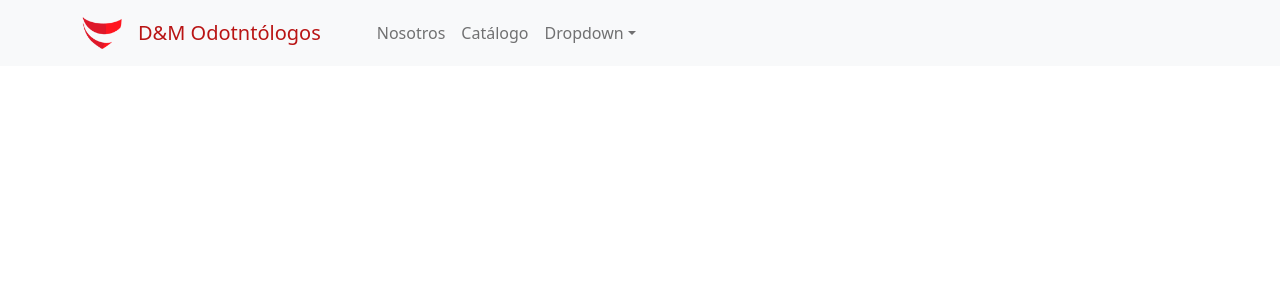
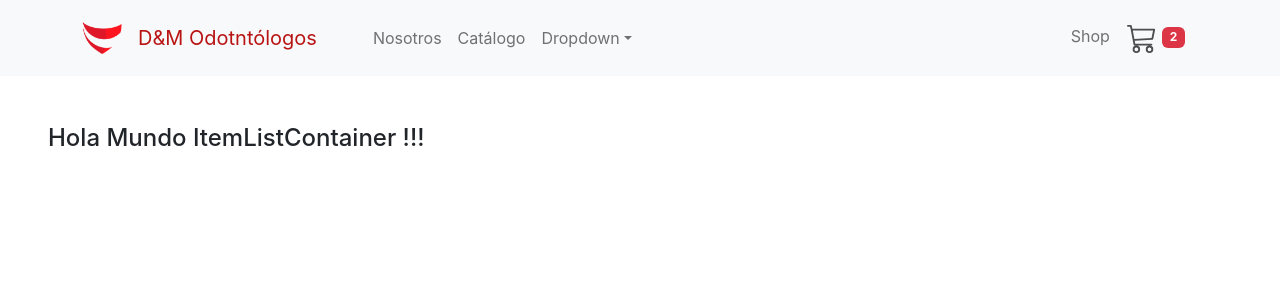
Before and after one commit to jorjonico/D-M-shop, a React (Create React App) app: page / in a window 1280 px wide. Shown: the top 300 px of the page. Built offline with nearby package versions, Linux system fonts and the light colour scheme.

Commit message:
con cart icon

```diff
--- a/package.json
+++ b/package.json
@@ -9,7 +9,9 @@
     "bootstrap": "^5.2.0",
     "react": "^18.2.0",
     "react-bootstrap": "^2.5.0",
+    "react-bootstrap-icons": "^1.8.4",
     "react-dom": "^18.2.0",
+    "react-icons": "^4.4.0",
     "react-scripts": "5.0.1",
     "web-vitals": "^2.1.4"
   },
--- a/src/App.css
+++ b/src/App.css
@@ -42,3 +42,8 @@
   font-size: 20px;
   padding-right: 2rem;
 }
+
+.card-ico{
+  font-size: 30px;
+  color:rgb(78, 78, 78)
+}
--- a/src/App.js
+++ b/src/App.js
@@ -1,9 +1,14 @@
 import NavBar from './components/NavBar';
 import 'bootstrap/dist/css/bootstrap.min.css';
+import ItemListContainer from './components/ItemListContainer';
 import './App.css';
+
 const App = () => {
   return (
+    <div>
     <NavBar/>
+    <ItemListContainer greeting="Hola Mundo ItemListContainer !!!"/>
+    </div>
   );
 }
 
--- /dev/null
+++ b/src/components/CartWidget.jsx
@@ -0,0 +1,15 @@
+import 'bootstrap/dist/css/bootstrap.min.css';
+import { Cart3 } from 'react-bootstrap-icons';
+import Badge from "react-bootstrap/Badge";
+/* import { FaShoppingCart } from 'react-icons/fa'; */
+import Button from 'react-bootstrap/Button';
+const CartWidget = () => {
+    return (
+        <Button variant="light">
+        <Cart3 className='card-ico'/> <Badge bg="danger">2</Badge>
+        <span className="visually-hidden">unread messages</span>
+        </Button>
+    );
+}
+
+export default CartWidget;
--- /dev/null
+++ b/src/components/ItemListContainer.jsx
@@ -0,0 +1,7 @@
+import React from "react";
+const ItemListContainer = ({greeting}) => {
+    return (
+        <h4 className="p-5">{greeting}</h4>
+    );
+}
+export default ItemListContainer
--- a/src/components/NavBar.jsx
+++ b/src/components/NavBar.jsx
@@ -1,7 +1,8 @@
-import Container from 'react-bootstrap/Container';
-import Nav from 'react-bootstrap/Nav';
-import Navbar from 'react-bootstrap/Navbar';
-import NavDropdown from 'react-bootstrap/NavDropdown';
+import Container from "react-bootstrap/Container";
+import Nav from "react-bootstrap/Nav";
+import Navbar from "react-bootstrap/Navbar";
+import NavDropdown from "react-bootstrap/NavDropdown";
+import CartWidget from "./CartWidget";
 function BasicExample() {
   return (
     <Navbar bg="light" expand="lg">
@@ -15,7 +16,9 @@ function BasicExample() {
             alt=""
           />
         </Navbar.Brand>
-            <Navbar.Brand href="#home" className='logo'>D&M Odotntólogos</Navbar.Brand>
+        <Navbar.Brand href="#home" className="logo">
+          D&M Odotntólogos
+        </Navbar.Brand>
         <Navbar.Toggle aria-controls="basic-navbar-nav" />
         <Navbar.Collapse id="basic-navbar-nav">
           <Nav className="me-auto">
@@ -34,6 +37,11 @@ function BasicExample() {
             </NavDropdown>
           </Nav>
         </Navbar.Collapse>
+        <Navbar.Collapse className="justify-content-end">
+          <Navbar.Text>
+            Shop <CartWidget />
+          </Navbar.Text>
+        </Navbar.Collapse>
       </Container>
     </Navbar>
   );
--- a/src/index.js
+++ b/src/index.js
@@ -1,5 +1,7 @@
 import React from 'react';
 import ReactDOM from 'react-dom/client';
+import 'bootstrap/dist/css/bootstrap.min.css';
+
 import './index.css';
 import App from './App';
 import reportWebVitals from './reportWebVitals';
```
Also changed, not shown: 1 other file (tests, documents, lock files or other folders). Lines whose indentation alone changed are shown as unchanged.
